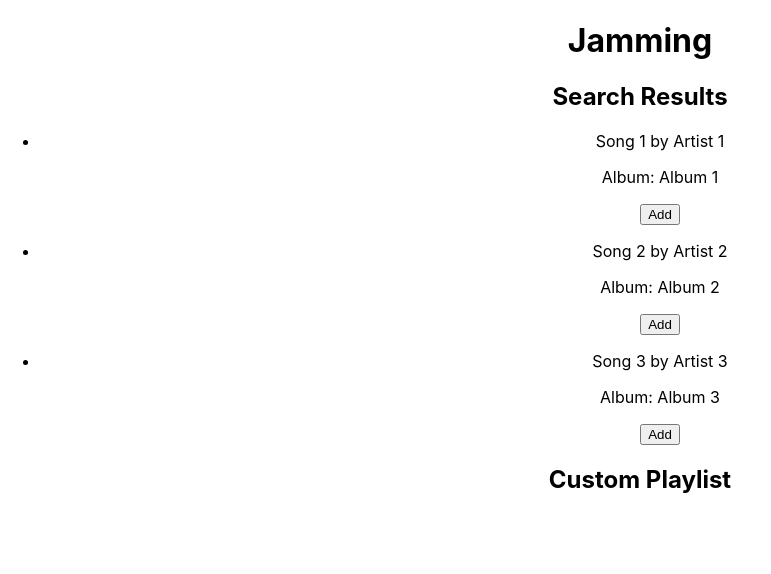
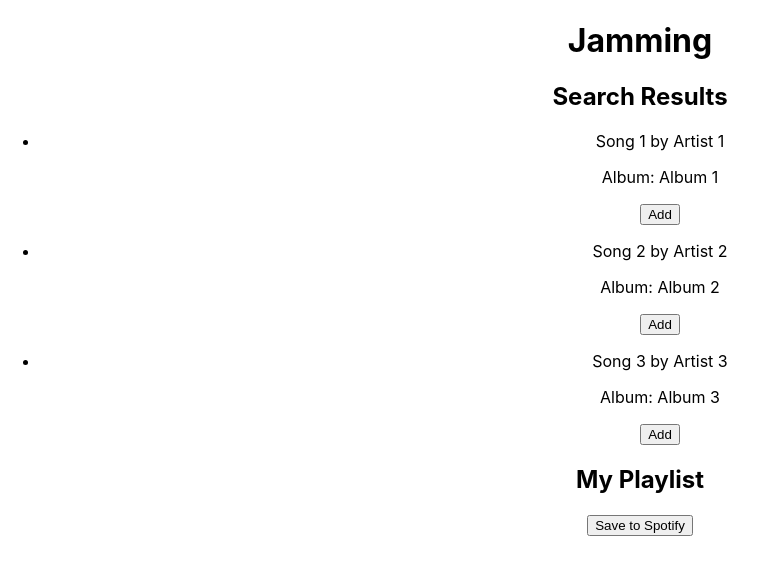
Before and after one commit to Pematsewang/jamming, a React (Create React App) app: page / in a window 1280 px wide. Shown: the top 574 px of the page, without its empty margins (0-771 px from the left). Built offline with nearby package versions, Linux system fonts and the light colour scheme.

Commit message:
Create buttons for saving songs to uri and created name change

```diff
--- a/src/App.js
+++ b/src/App.js
@@ -1,38 +1,61 @@
 import React, { useState } from 'react';
 import './App.css';
 import TrackListComponent from './components/TracklistComponent';  // Match the file name exactly
-
+import Playlist from './components/Playlist';
 function App() {
   // State for managing custom playlist
+  const [playlistName, setPlaylistName] = useState("My Playlist");
   const [playlist, setPlaylist] = useState([]);
 
+
+  const removeTrack = (trackToRemove) => {
+    setPlaylist(prev =>
+      prev.filter(track => track.id !== trackToRemove.id)
+    );
+  };
+
   const tracks = [
-    { id: 1, name: 'Song 1', artist: 'Artist 1', album: 'Album 1' },
-    { id: 2, name: 'Song 2', artist: 'Artist 2', album: 'Album 2' },
-    { id: 3, name: 'Song 3', artist: 'Artist 3', album: 'Album 3' },
+    { id: 1, name: 'Song 1', artist: 'Artist 1', album: 'Album 1', uri: 'spotify:track:1' },
+    { id: 2, name: 'Song 2', artist: 'Artist 2', album: 'Album 2', uri: 'spotify:track:2' },
+    { id: 3, name: 'Song 3', artist: 'Artist 3', album: 'Album 3', uri: 'spotify:track:3' },
   ];
+
 
   // Function to add a track to the playlist
   const addSongToPlaylist = (track) => {
     setPlaylist([...playlist, track]);  // Add the selected track to the playlist
   };
 
+  const savePlaylist = () => {
+    const trackUris = playlist.map(track => track.uri);
+    console.log("Saving the following URIs to Spotify:", trackUris);
+
+    // Reset playlist and name after "saving"
+    setPlaylist([]);
+    setPlaylistName("New Playlist");
+  };
+
+
+
   return (
     <div className="App">
       <h1>Jamming</h1>
-      <TrackListComponent tracks={tracks} addSongToPlaylist={addSongToPlaylist} />
-      <div>
-        <h2>Custom Playlist</h2>
-        <ul>
-          {playlist.map((track, index) => (
-            <li key={index}>
-              {track.name} by {track.artist} ({track.album})
-            </li>
-          ))}
-        </ul>
-      </div>
+
+      <TrackListComponent
+        tracks={tracks}
+        addSongToPlaylist={addSongToPlaylist}
+      />
+
+      <Playlist
+        playlist={playlist}
+        removeTrack={removeTrack}
+        playlistName={playlistName}
+        setPlaylistName={setPlaylistName}
+        savePlaylist={savePlaylist}
+      />
     </div>
   );
+
 }
 
 export default App;
--- a/src/components/Playlist.js
+++ b/src/components/Playlist.js
@@ -1,10 +1,40 @@
-import React from 'react';
+import React, { useState } from 'react';
 
-function Playlist() {
+function Playlist({ playlist, removeTrack, playlistName, setPlaylistName, savePlaylist }) {
+  const [isEditing, setIsEditing] = useState(false);
+
+  const handleNameChange = (e) => {
+    setPlaylistName(e.target.value);
+  };
+
+  const handleBlur = () => {
+    setIsEditing(false);
+  };
+
   return (
     <div>
-      <h2>My Playlist</h2>
-      {/* Display playlist name and tracks */}
+      {isEditing ? (
+        <input
+          value={playlistName}
+          onChange={handleNameChange}
+          onBlur={handleBlur}
+          autoFocus
+        />
+      ) : (
+        <h2 onClick={() => setIsEditing(true)}>{playlistName}</h2>
+      )}
+
+      <ul>
+        {playlist.map((track) => (
+          <li key={track.id}>
+            {track.name} by {track.artist} ({track.album}){' '}
+            <button onClick={() => removeTrack(track)}>Remove</button>
+          </li>
+        ))}
+      </ul>
+
+      {/* Add this button here */}
+      <button onClick={savePlaylist}>Save to Spotify</button>
     </div>
   );
 }
```
